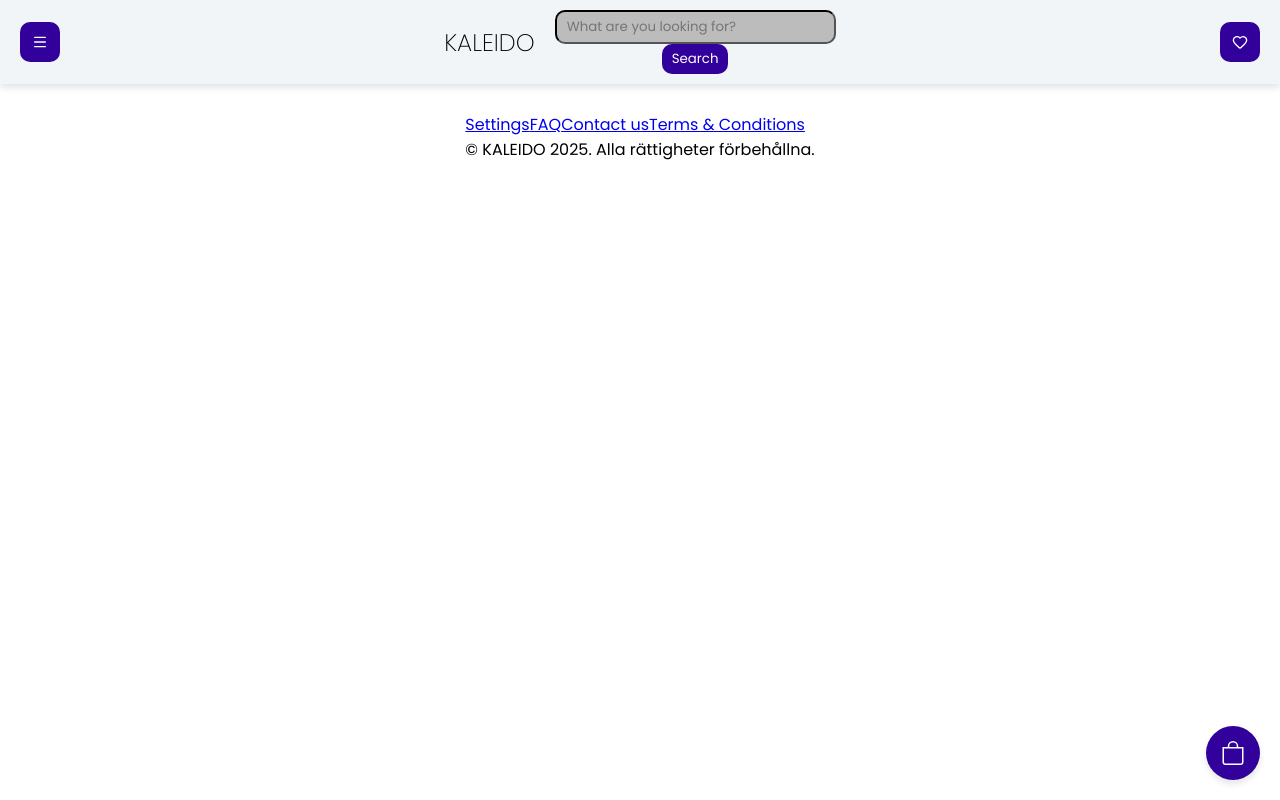
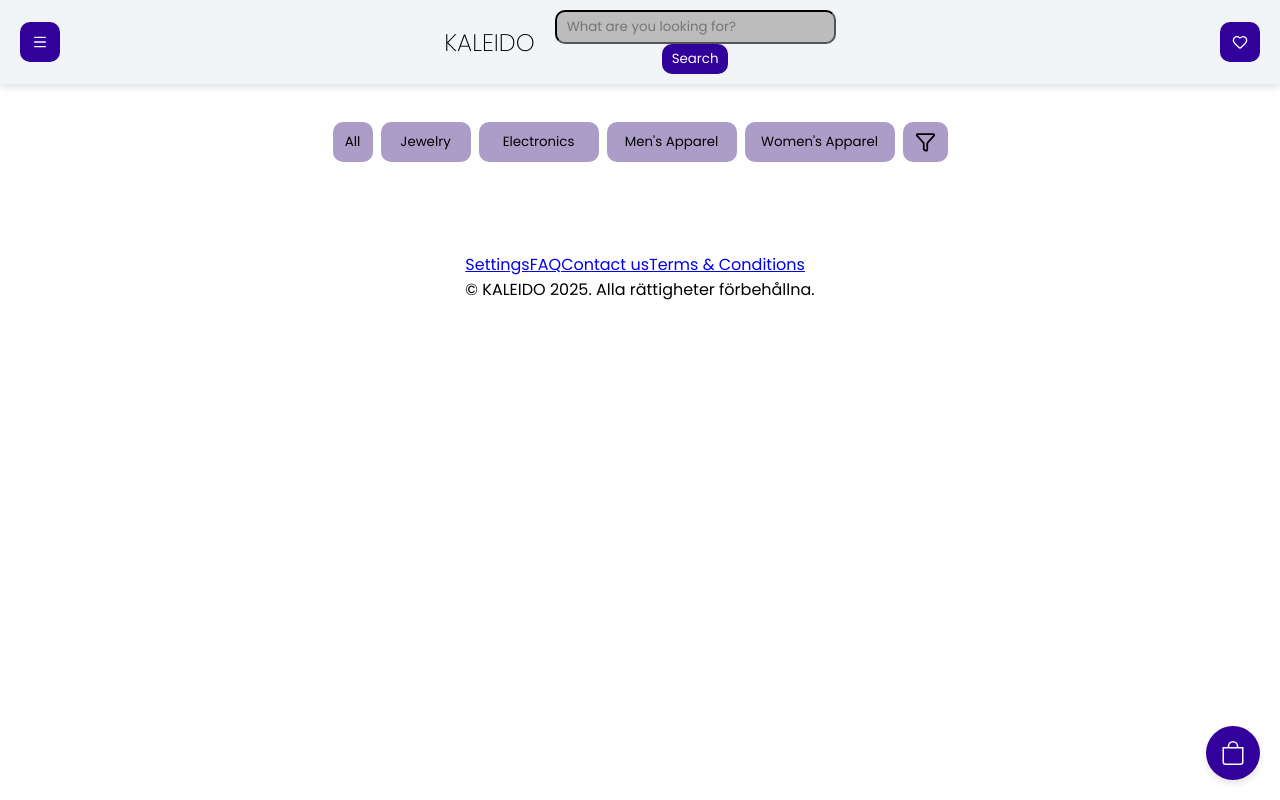
Before and after one commit to DianaOlivaresBarahona/CommitOrQuit, a React (Vite) app: page /product/1 in a window 1280 px wide. Built offline with nearby package versions, Linux system fonts and the light colour scheme; a web font is replaced by a local one.

Commit message:
added inactive filter buttons + changed hover colours

```diff
--- a/src/App.jsx
+++ b/src/App.jsx
@@ -9,6 +9,7 @@ import { useState } from "react";
 import CartButton from "./components/CartButton";
 import Auth from "./components/Auth";
 import Profile from "./pages/Profile";
+import FilterButtons from "./components/FilterButtons";
 
 const App = () => {
   const [showCart, setShowCart] = useState(false);
@@ -16,6 +17,7 @@ const App = () => {
   return (
     <>
       <Header />
+      <FilterButtons />
       <Routes>
         <Route path="/" element={<Home />} />
         <Route
--- /dev/null
+++ b/src/components/FilterButtons.jsx
@@ -0,0 +1,27 @@
+import React from "react";
+import "../stylesheet/FilterButtons.css";
+import { useEffect } from "react";
+
+const FilterButtons = () => {
+    useEffect(() => {
+        if (window.lucide) {
+          window.lucide.createIcons();
+        }
+      }, []);
+
+    return (
+        <div className="filter-buttons">
+            <button className="all-button">All</button>
+            <button className="jewelry-button">Jewelry</button>
+            <button className="electronics-button">Electronics</button>
+            <button className="men-apparel-button">Men's Apparel</button>
+            <button className="women-apparel-button">Women's Apparel</button>
+            <button className="filter-button">
+                <i data-lucide="filter"></i>
+            </button>
+        </div>
+    );
+
+};
+
+export default FilterButtons;
--- /dev/null
+++ b/src/stylesheet/FilterButtons.css
@@ -0,0 +1,51 @@
+* {
+    margin: 0;
+    padding: 0;
+    box-sizing: border-box;
+}
+
+.filter-buttons {
+    display: flex;
+    flex-wrap: wrap;
+    flex-direction: row;
+    justify-content: center;
+    padding: 10px;
+    gap: 8px;
+    margin: 0 auto;
+    max-width: 95%;
+}
+
+.filter-buttons button {
+    display: flex;
+    align-items: center;
+    justify-content: center;
+    font-family: 'Poppins', sans-serif;
+    color: rgb(0, 0, 0);
+    border: none;
+    padding: 10px 12px;
+    border-radius: 10px;
+    cursor: pointer;
+    height: 40px;
+    white-space: nowrap;
+}
+
+.filter-buttons button:hover {
+    background-color: #32009A;
+    color: white;
+}
+
+.all-button,
+.jewelry-button,
+.electronics-button,
+.men-apparel-button,
+.women-apparel-button,
+.filter-button {
+    background-color: #AB9DC8;
+}
+
+.all-button { width: 40px; }
+.jewelry-button { width: 90px; }
+.electronics-button { width: 120px; }
+.men-apparel-button { width: 130px; }
+.women-apparel-button { width: 150px; }
+.filter-button { width: 45px; }
```
